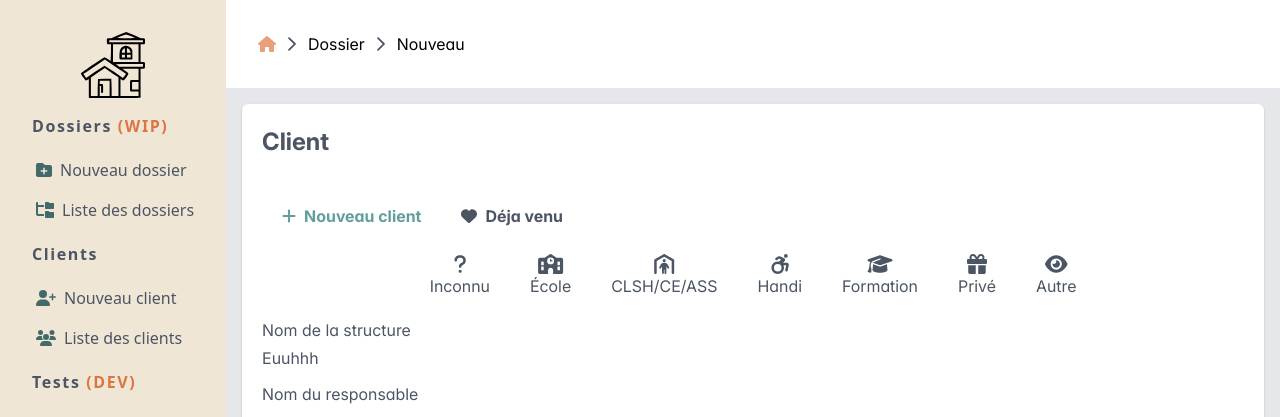
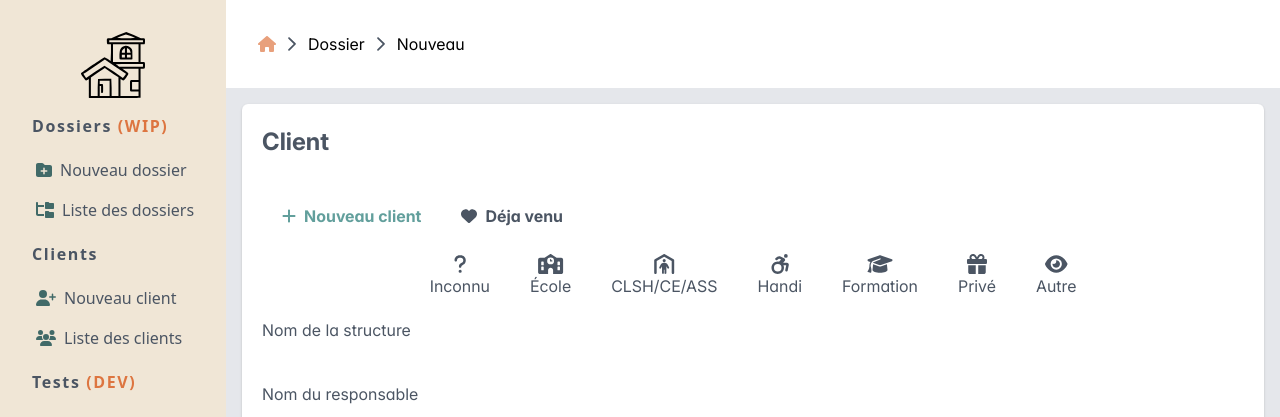
Before and after one commit to BahAilime/gestion-du-nay, a Next.js app: page /dossier/nouveau in a window 1280 px wide. Shown: the top 417 px of the page. Built offline with nearby package versions, Linux system fonts and the light colour scheme; no server answers.

Commit message:
Utilisation de DossierForm dans la pagede nouveau Dossier

```diff
--- a/app/dossier/nouveau/page.jsx
+++ b/app/dossier/nouveau/page.jsx
@@ -1,70 +1,6 @@
 'use client'
-import { useState } from "react";
-import { Card } from 'primereact/card';
-import { TabMenu } from 'primereact/tabmenu';
-import { Dropdown } from 'primereact/dropdown';
-import { FontAwesomeIcon } from '@fortawesome/react-fontawesome';
-import { faPlus, faHeart } from '@fortawesome/free-solid-svg-icons';
-import ClientForm from "../../../src/components/ClientForm";
+import DossierForm from "@/src/components/DossierForm";
 
 export default function Home() {
-  // Tabs des nouveau client / deja venu
-  const [activeIndex, setActiveIndex] = useState(0);
-  const items = [
-    { label: 'Nouveau client', icon: <FontAwesomeIcon icon={faPlus} className="mr-2"/> },
-    { label: 'Déja venu', icon: <FontAwesomeIcon icon={faHeart} className="mr-2"/>},
-  ];
-
-  // TODO: Remplacer par un call d'api pour avoir les clients
-  const [selectedCli, setSelectedCli] = useState(null);
-  const groupedClients = [
-    {
-      label: 'Groupe',
-      code: 'GRP',
-      items: [
-          { label: 'Groupe1', value: 'jcnjd' },
-          { label: 'Groupe2', value: 'juhuhbj' },
-      ]
-    },
-    {
-        label: 'Privé',
-        code: 'PV',
-        items: [
-            { label: 'PV1', value: 'Berlin' },
-            { label: 'PV2', value: 'Frankfurt' },
-        ]
-    }
-  ]
-
-  function groupedItemTemplate (option) {
-    return (
-      <p className="font-bold">{option.label}</p>
-    );
-};
-
-  const [data, setData] = useState({});
-
-  return (
-    <>
-      <Card title="Client" className="min-w-1/2">
-        <TabMenu model={items} activeIndex={activeIndex} onTabChange={(e) => setActiveIndex(e.index)}/>
-        {activeIndex === 0 && <ClientForm onChange={(x) => setData(x)} dataImport={{nom_cli: "Euuhhh"}}/>}
-        {activeIndex === 1 && <>
-          <Dropdown
-            value={selectedCli}
-            onChange={(e) => setSelectedCli(e.value)}
-            options={groupedClients}
-            optionLabel="label"
-            optionGroupLabel="label"
-            optionGroupChildren="items"
-            optionGroupTemplate={groupedItemTemplate}
-            className="w-full my-3"
-            placeholder="Selectionne un client"
-            filter
-          />
-        </>
-        }
-      </Card>
-    </>
-  );
+  return <DossierForm />
 }
```
